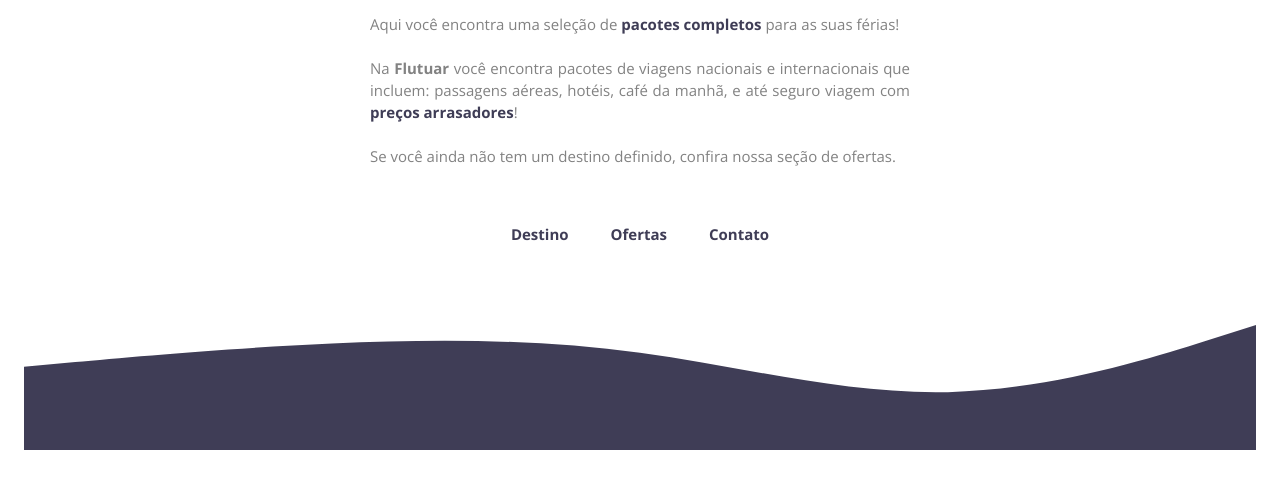
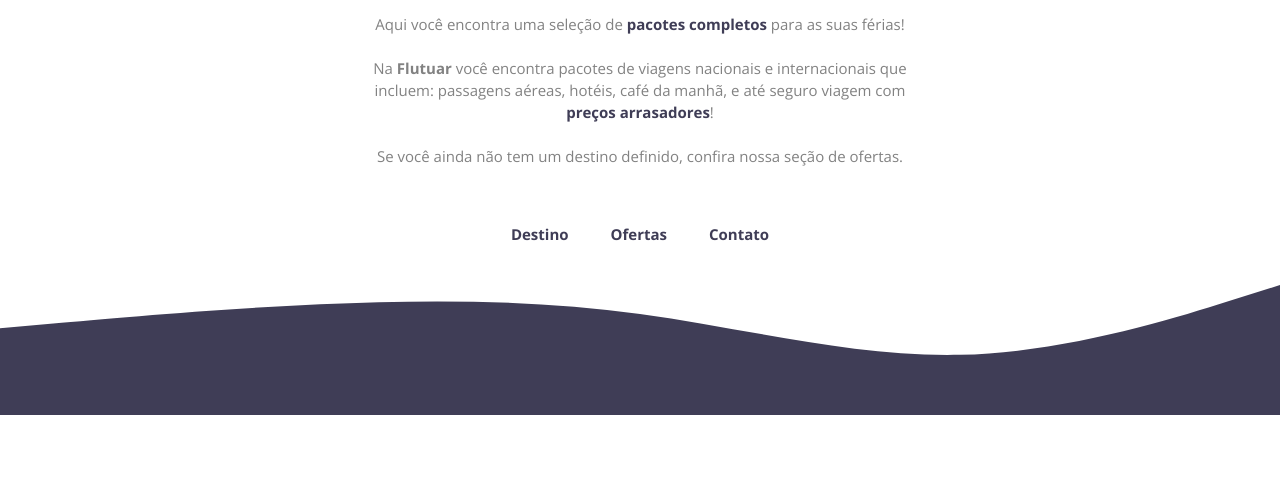
Before and after one commit to paulinhoteixeira/flutuar, a plain HTML site: page index.html in a window 1280 px wide. Shown: the part 320-800 px from the top of the page. Drawn offline with nearby package versions, Linux system fonts and the light colour scheme.

Commit message:
p text align to desktop

```diff
--- a/style.css
+++ b/style.css
@@ -87,6 +87,7 @@ footer ul {
 
 li {
   list-style: none;
+  cursor: pointer;
 }
 
 footer {
@@ -97,9 +98,6 @@ footer {
   font-style: normal;
   font-weight: 700;
   line-height: 147.682%;
-
-  gap: 4rem;
-
   position: absolute;
   bottom: 0;
 
@@ -113,6 +111,10 @@ footer {
 }
 
 @media(width > 800px){
+  #app{
+    padding: 0;
+    width: 100%;
+  }
   main img{
     width: 30rem;
     height: auto;
@@ -125,6 +127,8 @@ footer {
   p{
     font-size: 1.5rem;
     max-width: 54rem;
+  text-align: center;
+
   }
 
   footer{
@@ -133,4 +137,6 @@ footer {
     flex-direction: column;
     width: 100%;
   }
+
+
 }
```
